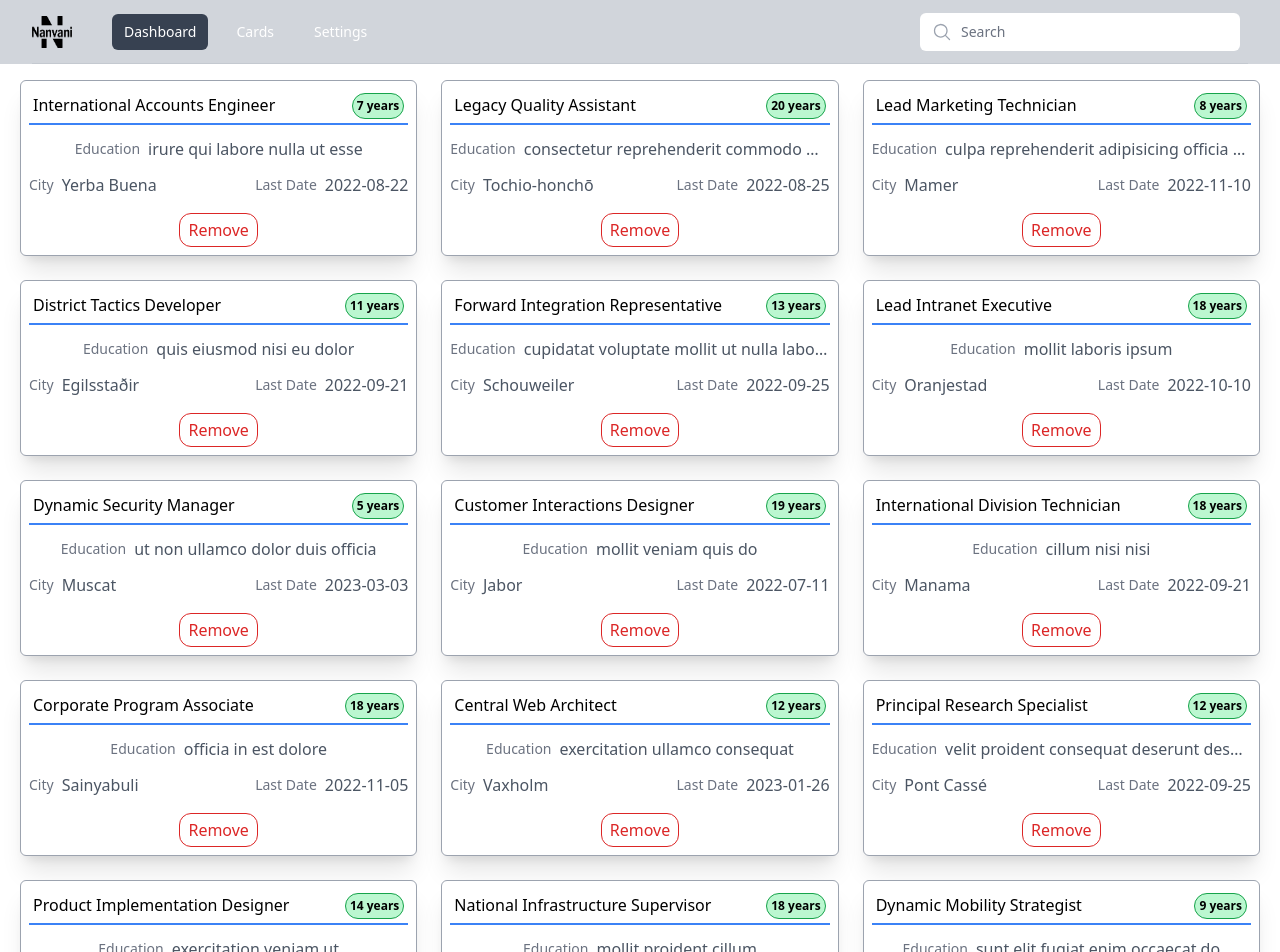
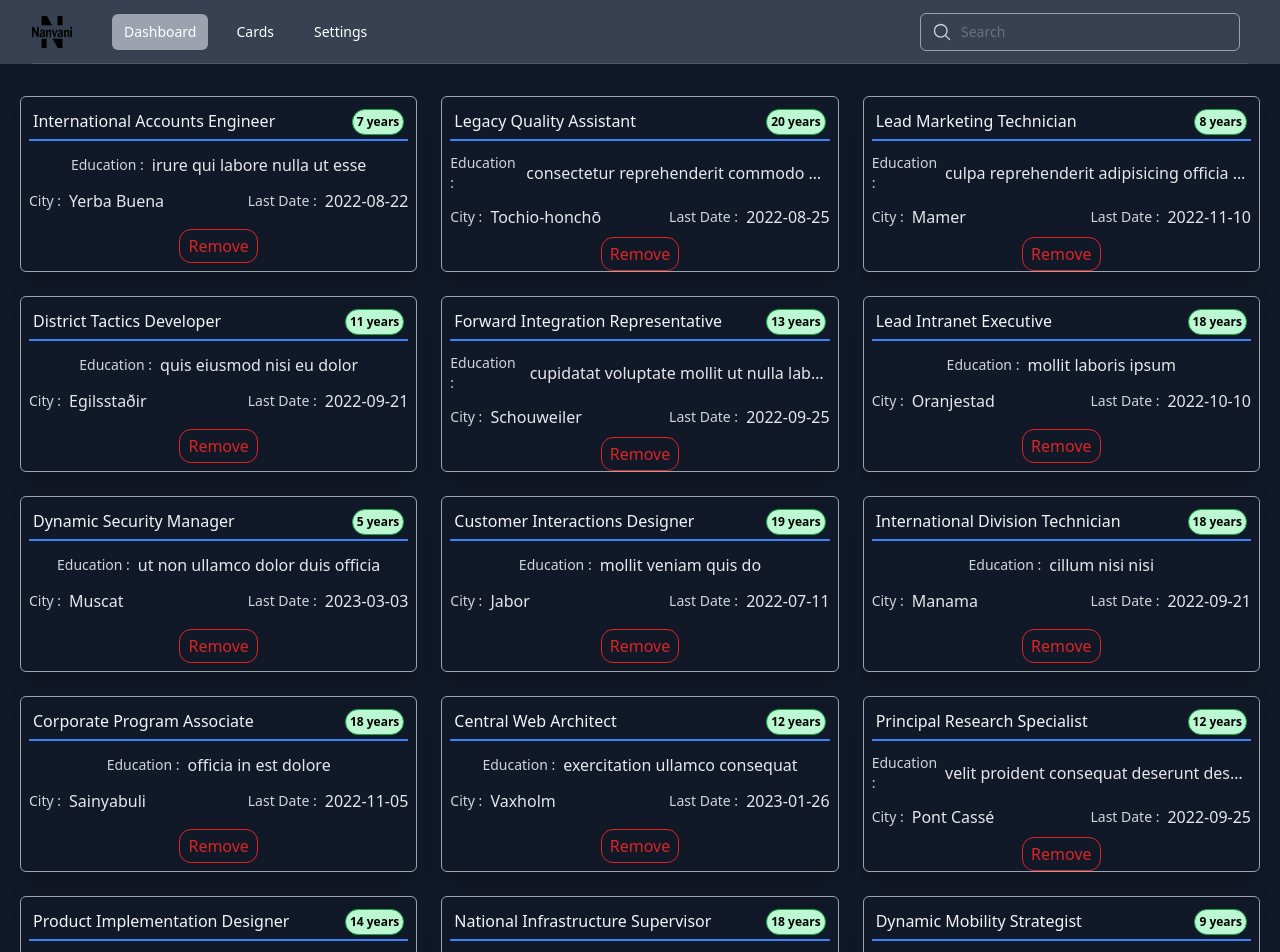
Before and after one commit to neerajnanvani/vue-theme-pages, a Vue app: page /cards in a window 1280 px wide. Shown: the top 952 px of the page. Built offline with nearby package versions, Linux system fonts and the light colour scheme.

Commit message:
more changes

```diff
--- a/src/components/AppShell.vue
+++ b/src/components/AppShell.vue
@@ -1,6 +1,6 @@
 <template>
   <div class="min-h-full">
-    <div class="pb-16 dark:bg-gray-800">
+    <div class="mb-16 dark:bg-gray-800">
       <Disclosure
         as="nav"
         class="bg-gray-500 dark:bg-gray-800 border-b border-gray-300 border-opacity-25 lg:border-none"
@@ -99,7 +99,7 @@
       </Disclosure>
     </div>
 
-    <main class="w-full h-full bg-white dark:bg-gray-900">
+    <main class="min-w-screen min-h-screen bg-white dark:bg-gray-900">
       <div class="mx-5">
         <slot> </slot>
       </div>
--- a/src/store/index.ts
+++ b/src/store/index.ts
@@ -2,7 +2,7 @@ import { defineStore } from 'pinia'
 import {ref, computed} from "vue";
 
 export const useThemeStore = defineStore('theme', () => {
-    const darkMode = ref(false);
+    const darkMode = ref(true);
 
     const isDarkMode = computed(() => darkMode.value);
 
--- a/src/views/Cards.vue
+++ b/src/views/Cards.vue
@@ -1,218 +1,238 @@
 <template>
-<div class="grid grid-cols-3 my-4 gap-x-6 gap-y-6">
+  <div class="w-full min-h-screen py-4">
+    <div class="grid lg:grid-cols-3 md:grid-cols-2  my-4 gap-x-6 gap-y-6">
       <div v-for="(data, index) in sampleData" :key="index" class="w-full h-44">
-        <div class="flex flex-col w-full h-full border border-gray-400 shadow-xl p-2 rounded-md bg-white dark:bg-gray-800">
+        <div
+          class="flex flex-col w-full h-full border border-gray-400 shadow-xl p-2 rounded-md "
+        >
           <div class="flex w-full h-10 border-b-2 border-blue-500 p-1">
-                 <div class="w-2/3 grow text-base font-medium dark:text-gray-100"> {{ data.job }}</div>
-                <div class="flex text-xs justify-center items-center font-semibold p-1 border border-green-600 rounded-full bg-green-200"> {{ data.experience }} years</div>
+            <div class="w-2/3 grow text-base font-medium dark:text-gray-100">
+              {{ data.job }}
+            </div>
+            <div
+              class="flex text-xs justify-center items-center font-semibold p-1 border border-green-600 rounded-full bg-green-200"
+            >
+              {{ data.experience }} years
+            </div>
           </div>
           <div class="h-24 flex flex-col text-sm py-3 space-y-3">
             <div class="flex justify-center items-center space-x-2">
-                <span class="font-sm text-gray-500 dark:text-gray-300"> Education </span>
-                <p class="text-base text-gray-600 dark:text-gray-200 truncate"> {{ data.education }}</p>
+              <span class="font-sm text-gray-500 dark:text-gray-300">
+                Education :
+              </span>
+              <p class="text-base text-gray-600 dark:text-gray-200 truncate">
+                {{ data.education }}
+              </p>
             </div>
             <div class="flex justify-between">
               <div class="flex justify-center items-center space-x-2">
-                    <span class="font-sm text-gray-500 inline-block align-baseline"> City </span>
-                <p class="text-base text-gray-600 align-baseline"> {{ data.city }}</p>
+                <span class="font-sm text-gray-500 dark:text-gray-300">
+                  City :
+                </span>
+                <p class="text-base text-gray-600 dark:text-gray-200">
+                  {{ data.city }}
+                </p>
               </div>
 
               <div class="flex justify-center items-center space-x-2">
-                    <span class="font-sm text-gray-500 inline-block align-baseline"> Last Date </span>
-                    <p class="text-base text-gray-600 align-baseline"> {{data.lastDate}}</p>
+                <span class="font-sm text-gray-500 dark:text-gray-300">
+                  Last Date :
+                </span>
+                <p class="text-base text-gray-600 dark:text-gray-200">
+                  {{ data.lastDate }}
+                </p>
               </div>
             </div>
           </div>
           <div class="flex justify-center">
-                <button class="px-2 py-1 border border-red-600 text-red-600 rounded-xl hover:bg-red-500 hover:text-white">
+            <button
+              class="px-2 py-1 border border-red-600 text-red-600 rounded-xl hover:bg-red-500 hover:text-white"
+            >
               Remove
             </button>
           </div>
         </div>
       </div>
-
     </div>
-
+  </div>
 </template>
 
-<script setup >
-
-
+<script setup lang="ts">
 const sampleData = [
   {
-        "city": "Yerba Buena",
-        "job": "International Accounts Engineer",
-        "experience": 7,
-        "education": "irure qui labore nulla ut esse",
-        "lastDate": "2022-08-22"
+    city: "Yerba Buena",
+    job: "International Accounts Engineer",
+    experience: 7,
+    education: "irure qui labore nulla ut esse",
+    lastDate: "2022-08-22",
   },
   {
-        "city": "Tochio-honchō",
-        "job": "Legacy Quality Assistant",
-        "experience": 20,
-        "education": "consectetur reprehenderit commodo mollit",
-        "lastDate": "2022-08-25"
+    city: "Tochio-honchō",
+    job: "Legacy Quality Assistant",
+    experience: 20,
+    education: "consectetur reprehenderit commodo mollit",
+    lastDate: "2022-08-25",
   },
   {
-        "city": "Mamer",
-        "job": "Lead Marketing Technician",
-        "experience": 8,
-        "education": "culpa reprehenderit adipisicing officia ut pariatur",
-        "lastDate": "2022-11-10"
+    city: "Mamer",
+    job: "Lead Marketing Technician",
+    experience: 8,
+    education: "culpa reprehenderit adipisicing officia ut pariatur",
+    lastDate: "2022-11-10",
   },
   {
-        "city": "Egilsstaðir",
-        "job": "District Tactics Developer",
-        "experience": 11,
-        "education": "quis eiusmod nisi eu dolor",
-        "lastDate": "2022-09-21"
+    city: "Egilsstaðir",
+    job: "District Tactics Developer",
+    experience: 11,
+    education: "quis eiusmod nisi eu dolor",
+    lastDate: "2022-09-21",
   },
   {
-        "city": "Schouweiler",
-        "job": "Forward Integration Representative",
-        "experience": 13,
-        "education": "cupidatat voluptate mollit ut nulla labore",
-        "lastDate": "2022-09-25"
+    city: "Schouweiler",
+    job: "Forward Integration Representative",
+    experience: 13,
+    education: "cupidatat voluptate mollit ut nulla labore",
+    lastDate: "2022-09-25",
   },
   {
-        "city": "Oranjestad",
-        "job": "Lead Intranet Executive",
-        "experience": 18,
-        "education": "mollit laboris ipsum",
-        "lastDate": "2022-10-10"
+    city: "Oranjestad",
+    job: "Lead Intranet Executive",
+    experience: 18,
+    education: "mollit laboris ipsum",
+    lastDate: "2022-10-10",
   },
   {
-        "city": "Muscat",
-        "job": "Dynamic Security Manager",
-        "experience": 5,
-        "education": "ut non ullamco dolor duis officia",
-        "lastDate": "2023-03-03"
+    city: "Muscat",
+    job: "Dynamic Security Manager",
+    experience: 5,
+    education: "ut non ullamco dolor duis officia",
+    lastDate: "2023-03-03",
   },
   {
-        "city": "Jabor",
-        "job": "Customer Interactions Designer",
-        "experience": 19,
-        "education": "mollit veniam quis do",
-        "lastDate": "2022-07-11"
+    city: "Jabor",
+    job: "Customer Interactions Designer",
+    experience: 19,
+    education: "mollit veniam quis do",
+    lastDate: "2022-07-11",
   },
   {
-        "city": "Manama",
-        "job": "International Division Technician",
-        "experience": 18,
-        "education": "cillum nisi nisi",
-        "lastDate": "2022-09-21"
+    city: "Manama",
+    job: "International Division Technician",
+    experience: 18,
+    education: "cillum nisi nisi",
+    lastDate: "2022-09-21",
   },
   {
-        "city": "Sainyabuli",
-        "job": "Corporate Program Associate",
-        "experience": 18,
-        "education": "officia in est dolore",
-        "lastDate": "2022-11-05"
+    city: "Sainyabuli",
+    job: "Corporate Program Associate",
+    experience: 18,
+    education: "officia in est dolore",
+    lastDate: "2022-11-05",
   },
   {
-        "city": "Vaxholm",
-        "job": "Central Web Architect",
-        "experience": 12,
-        "education": "exercitation ullamco consequat",
-        "lastDate": "2023-01-26"
+    city: "Vaxholm",
+    job: "Central Web Architect",
+    experience: 12,
+    education: "exercitation ullamco consequat",
+    lastDate: "2023-01-26",
   },
   {
-        "city": "Pont Cassé",
-        "job": "Principal Research Specialist",
-        "experience": 12,
-        "education": "velit proident consequat deserunt deserunt adipisicing",
-        "lastDate": "2022-09-25"
+    city: "Pont Cassé",
+    job: "Principal Research Specialist",
+    experience: 12,
+    education: "velit proident consequat deserunt deserunt adipisicing",
+    lastDate: "2022-09-25",
   },
   {
-        "city": "Dhuusamarreeb",
-        "job": "Product Implementation Designer",
-        "experience": 14,
-        "education": "exercitation veniam ut",
-        "lastDate": "2023-03-13"
+    city: "Dhuusamarreeb",
+    job: "Product Implementation Designer",
+    experience: 14,
+    education: "exercitation veniam ut",
+    lastDate: "2023-03-13",
   },
   {
-        "city": "Aïn Bessem",
-        "job": "National Infrastructure Supervisor",
-        "experience": 18,
-        "education": "mollit proident cillum",
-        "lastDate": "2022-11-09"
+    city: "Aïn Bessem",
+    job: "National Infrastructure Supervisor",
+    experience: 18,
+    education: "mollit proident cillum",
+    lastDate: "2022-11-09",
   },
   {
-        "city": "Shediac",
-        "job": "Dynamic Mobility Strategist",
-        "experience": 9,
-        "education": "sunt elit fugiat enim occaecat do",
-        "lastDate": "2022-07-10"
+    city: "Shediac",
+    job: "Dynamic Mobility Strategist",
+    experience: 9,
+    education: "sunt elit fugiat enim occaecat do",
+    lastDate: "2022-07-10",
   },
   {
-        "city": "San Jose Village",
-        "job": "Global Web Developer",
-        "experience": 18,
-        "education": "qui nostrud esse ut",
-        "lastDate": "2022-12-29"
+    city: "San Jose Village",
+    job: "Global Web Developer",
+    experience: 18,
+    education: "qui nostrud esse ut",
+    lastDate: "2022-12-29",
   },
   {
-        "city": "Alofi",
-        "job": "Legacy Security Executive",
-        "experience": 8,
-        "education": "tempor quis cupidatat laborum minim",
-        "lastDate": "2023-04-20"
+    city: "Alofi",
+    job: "Legacy Security Executive",
+    experience: 8,
+    education: "tempor quis cupidatat laborum minim",
+    lastDate: "2023-04-20",
   },
   {
-        "city": "Tabālah",
-        "job": "Forward Operations Consultant",
-        "experience": 16,
-        "education": "magna laborum duis et proident cupidatat",
-        "lastDate": "2023-02-02"
+    city: "Tabālah",
+    job: "Forward Operations Consultant",
+    experience: 16,
+    education: "magna laborum duis et proident cupidatat",
+    lastDate: "2023-02-02",
   },
   {
-        "city": "Planken",
-        "job": "Human Branding Officer",
-        "experience": 6,
-        "education": "voluptate et tempor",
-        "lastDate": "2022-06-06"
+    city: "Planken",
+    job: "Human Branding Officer",
+    experience: 6,
+    education: "voluptate et tempor",
+    lastDate: "2022-06-06",
   },
   {
-        "city": "Podolínec",
-        "job": "Direct Web Engineer",
-        "experience": 17,
-        "education": "exercitation est sit aute proident",
-        "lastDate": "2022-09-22"
+    city: "Podolínec",
+    job: "Direct Web Engineer",
+    experience: 17,
+    education: "exercitation est sit aute proident",
+    lastDate: "2022-09-22",
   },
   {
-        "city": "East End",
-        "job": "District Response Technician",
-        "experience": 5,
-        "education": "nulla incididunt nulla",
-        "lastDate": "2022-11-22"
+    city: "East End",
+    job: "District Response Technician",
+    experience: 5,
+    education: "nulla incididunt nulla",
+    lastDate: "2022-11-22",
   },
   {
-        "city": "Aktas",
-        "job": "Chief Assurance Architect",
-        "experience": 5,
-        "education": "et minim duis commodo nostrud",
-        "lastDate": "2022-06-03"
+    city: "Aktas",
+    job: "Chief Assurance Architect",
+    experience: 5,
+    education: "et minim duis commodo nostrud",
+    lastDate: "2022-06-03",
   },
   {
-        "city": "Al Faḩāḩīl",
-        "job": "Dynamic Response Liaison",
-        "experience": 9,
-        "education": "incididunt ipsum do minim consequat fugiat",
-        "lastDate": "2022-05-14"
+    city: "Al Faḩāḩīl",
+    job: "Dynamic Response Liaison",
+    experience: 9,
+    education: "incididunt ipsum do minim consequat fugiat",
+    lastDate: "2022-05-14",
   },
   {
-        "city": "Gouré",
-        "job": "Regional Program Liaison",
-        "experience": 19,
-        "education": "qui laborum Lorem nostrud non",
-        "lastDate": "2022-07-03"
+    city: "Gouré",
+    job: "Regional Program Liaison",
+    experience: 19,
+    education: "qui laborum Lorem nostrud non",
+    lastDate: "2022-07-03",
   },
   {
-        "city": "El Mangó",
-        "job": "Forward Paradigm Executive",
-        "experience": 12,
-        "education": "pariatur mollit sit deserunt",
-        "lastDate": "2023-02-19"
-    }
-]
+    city: "El Mangó",
+    job: "Forward Paradigm Executive",
+    experience: 12,
+    education: "pariatur mollit sit deserunt",
+    lastDate: "2023-02-19",
+  },
+];
 </script>
--- a/src/views/Home.vue
+++ b/src/views/Home.vue
@@ -1,25 +1,25 @@
 <!-- This example requires Tailwind CSS v2.0+ -->
 <template>
-  <div class="flex flex-col h-screen">
-    <div class="overflow-x-auto">
+  <div class="flex flex-col min-h-screen min-w-screen">
+    <div class="">
       <div
-        class="py-2 align-middle inline-block min-w-full sm:px-6 lg:px-8 rounded-xl"
+        class="py-2 align-middle inline-block min-w-full sm:px-4 lg:px-8 px-1 rounded-xl"
       >
         <div class="shadow border-b border-gray-200 sm:rounded-lg">
           <table class="min-w-full divide-y divide-gray-200 dark:divide-gray-600">
-            <thead>
+            <thead class="sticky top-16 z-20">
               <tr>
                 <th scope="col"
-                  class="sticky top-0 px-6 py-3 max-w-10 text-left text-xs font-medium bg-gray-200
-                  dark:bg-gray-700 dark:text-gray-200 text-gray-500 uppercase tracking-wider">
+                  class="sticky left-0 px-6 py-3 max-w-10 text-left text-xs font-medium bg-gray-200
+                  dark:bg-gray-800 dark:text-gray-200 text-gray-500 uppercase tracking-wider">
                   S.no
                 </th>
                 <th
                   v-for="header in tableHeaders"
                   :key="header"
                   scope="col"
-                  class="sticky top-0 px-6 py-3 max-w-10 text-left text-xs font-medium bg-gray-200
-                  dark:bg-gray-700 dark:text-gray-200 text-gray-500 uppercase tracking-wider"
+                  class=" top-0 px-6 py-3 max-w-10 text-left text-xs font-medium bg-gray-200
+                  dark:bg-gray-800 dark:text-gray-200 text-gray-500 uppercase tracking-wider"
                 >
                   {{ header }}
                 </th>
@@ -30,25 +30,25 @@
               <template v-else>
                 <tr v-for="(data, index) in tableData" :key="index">
                   <td
-                    class="sticky left-0 border-r bg-white dark:bg-gray-500 dark:text-gray-100 px-6 py-4 w-4 text-sm font-medium text-gray-900"
+                    class="sticky left-0 border-r bg-white dark:bg-gray-700 dark:text-gray-100 px-6 py-4 w-4 text-sm font-medium text-gray-900"
                   >
                     {{startIndex +  index + 1 }}
                   </td>
-                  <td class="px-6 py-4 max-w-10 text-sm text-gray-500 dark:bg-gray-500 dark:text-white underline underline-offset-4 hover:text-gray-900 font-semibold">
+                  <td class="px-6 py-4 max-w-10 text-sm text-gray-500 dark:bg-gray-700 dark:text-white underline underline-offset-4 hover:text-gray-900 font-semibold">
                     <a :href="data.Link">
                       {{ data.API }}
                     </a>
                   </td>
-                  <td class="px-6 py-4 max-w-20 text-sm text-gray-500 dark:bg-gray-500 dark:text-gray-100">
+                  <td class="px-6 py-4 max-w-20 text-sm text-gray-500 dark:bg-gray-700 dark:text-gray-100">
                     {{ data.Description }}
                   </td>
-                  <td class="px-6 py-4 max-w-10 text-sm text-gray-500 dark:bg-gray-500 dark:text-gray-100">
+                  <td class="px-6 py-4 max-w-10 text-sm text-gray-500 dark:bg-gray-700 dark:text-gray-100">
                     {{ data.Auth }}
                   </td>
-                  <td class="px-6 py-4 max-w-10 text-sm text-gray-500 dark:bg-gray-500 dark:text-gray-100">
+                  <td class="px-6 py-4 max-w-10 text-sm text-gray-500 dark:bg-gray-700 dark:text-gray-100">
                     {{ data.HTTPS }} / {{ data.Cors }}
                   </td>
-                  <td class="px-6 py-4 text-sm text-gray-500 dark:bg-gray-500 dark:text-gray-100">
+                  <td class="px-6 py-4 text-sm text-gray-500 dark:bg-gray-700 dark:text-gray-100">
                     {{ data.Category }}
                   </td>
                 </tr>
@@ -58,14 +58,14 @@
         </div>
 
         <div class="w-full flex justify-center space-x-8 mt-10 pb-10">
-        <button :disabled="currentPage == 1" :class="[currentPage == 1 ? 'bg-gray-200 text-gray-700 border-1' :
-            'bg-blue-100 text-blue-900 hover:border-blue-600 ', 'px-3 py-2 flex items-center rounded-md border-2']"
+        <button :disabled="currentPage == 1" :class="[currentPage == 1 ? 'bg-gray-200 text-gray-700 border-1 dark:bg-gray-900 dark:border-0 dark:text-gray-400' :
+            'bg-blue-100 text-blue-900 hover:border-blue-600 dark:bg-gray-700 dark:text-gray-100', 'px-3 py-2 flex items-center rounded-md border-2']"
           @click="currentPage = currentPage - 1">
           <ChevronLeft class="w-4 mr-2" />
           Previous
         </button>
-        <button :disabled="!isNextPageAvailable" :class="[isNextPageAvailable ? 'bg-blue-100 text-blue-900 hover:border-blue-600' :
-            'bg-gray-200 text-gray-700 border-1', 'px-3 py-2 flex items-center rounded-md border-2']"
+        <button :disabled="!isNextPageAvailable" :class="[isNextPageAvailable ? 'bg-blue-100 text-blue-900 hover:border-blue-600 dark:bg-gray-700 dark:text-gray-100' :
+            'bg-gray-200 text-gray-700 border-1 dark:bg-gray-900 dark:border-0 dark:text-gray-400', 'px-3 py-2 flex items-center rounded-md border-2']"
           @click="currentPage = currentPage + 1">
           Next
           <ChevronRight class="w-4 ml-2" />
--- a/src/views/Settings.vue
+++ b/src/views/Settings.vue
@@ -1,5 +1,5 @@
 <template>
-  <div>
+  <div class="w-full min-h-screen">
     <h1 class="flex w-full text-xl text-gray-900 dark:text-gray-200 p-5 justify-center"> Customize Settings </h1>
 
     <div class="flex mt-10 w-full space-x-10 justify-center">
```
Lines whose indentation alone changed are shown as unchanged.
